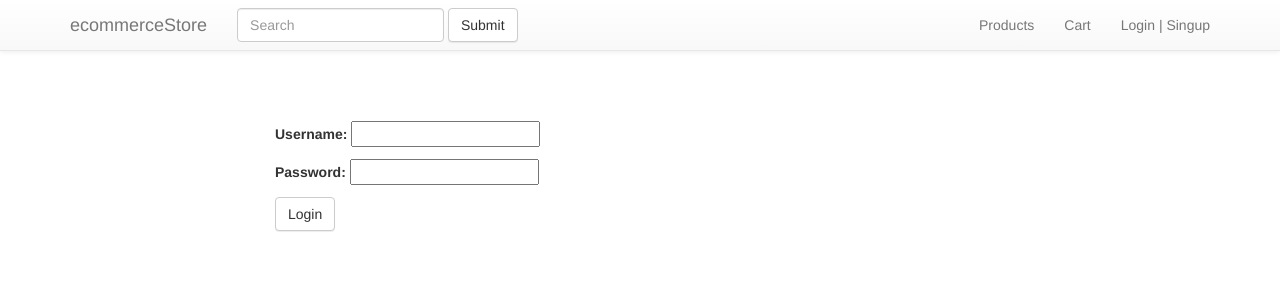
After one commit to rajababu3/ecommerceDjango, a Django app: page /users/login/ in a window 1280 px wide. The commit adds this page. Shown: the top 300 px of the page. Run offline with Django 3.2, Linux system fonts and the light colour scheme; some libraries are stand-ins or nearby versions.

Commit message:
Added Login form and form validation

```diff
--- a/ecommerceDjango/urls.py
+++ b/ecommerceDjango/urls.py
@@ -22,6 +22,8 @@ urlpatterns = [
     url(r'^admin/', admin.site.urls),
     url(r'', include('products.urls')),
     url(r'', include('carts.urls')),
+    url(r'', include('orders.urls')),
+    url(r'', include('users.urls')),
 ]
 if settings.DEBUG:
     urlpatterns += static(settings.MEDIA_URL, document_root=settings.MEDIA_ROOT)
--- a/orders/models.py
+++ b/orders/models.py
@@ -1,5 +1,5 @@
 from django.db import models
-
+from django.contrib.auth.models import User
 # Create your models here.
 from carts.models import Cart
 
@@ -12,8 +12,10 @@ STATUS_CHOICES = (
 class Order(models.Model):
     #add user
     # address **
+    user = models.ForeignKey(User, default=1, null=True, blank=True)
     order_id = models.CharField(max_length=120, default='ABC', unique=True)
     cart = models.ForeignKey(Cart)
+    cart_total = models.DecimalField(decimal_places=2, max_digits=100, default=850, null=True)
     status = models.CharField(max_length=120, choices=STATUS_CHOICES, default="Started")
     timestamp = models.DateTimeField(auto_now_add=True, auto_now=False)
     updated = models.DateTimeField(auto_now_add=False, auto_now=True)
--- /dev/null
+++ b/templates/forms.html
@@ -0,0 +1,12 @@
+{% extends "base.html" %}
+
+{% block content %}
+
+    <div class="col-sm-6 col-sm-offset-2" style="margin-top: 50px;">
+    <form method="POST" action="">{% csrf_token %}
+        {{ form.as_p }}
+        <input type="submit" value="Login" class="btn btn-default">
+    </form>
+    </div>
+
+{% endblock %}
--- a/templates/navbar.html
+++ b/templates/navbar.html
@@ -24,17 +24,9 @@
                     <span class="badge">{{ request.session.items_total }}</span></a></li>
                     {% if user.is_authenticated %}
                          <li><a href="{% url 'products' %}">Hey, {{ request.user.username }}</a></li>
-                     {% else %}
-                        <li class="dropdown">
-                            <a href="#" class="dropdown-toggle" data-toggle="dropdown" role="button" aria-haspopup="true" aria-expanded="false">Dropdown <span class="caret"></span></a>
-                            <ul class="dropdown-menu">
-                                <li><a href="#">Action</a></li>
-                                <li><a href="#">Another action</a></li>
-                                <li><a href="#">Something else here</a></li>
-                                <li role="separator" class="divider"></li>
-                                <li><a href="#">Separated link</a></li>
-                            </ul>
-                        </li>
+                        <li><a href="{% url 'auth_logout' %}">Logout</a></li>
+                    {% else %}
+                        <li><a href="{% url 'auth_login' %}">Login | Singup</a></li>
                     {% endif %}
             </ul>
         </div><!--/.nav-collapse -->
--- /dev/null
+++ b/users/forms.py
@@ -0,0 +1,31 @@
+from django import forms
+from django.contrib.auth.models import User
+
+class LoginForm(forms.Form):
+    username = forms.CharField()
+    password = forms.CharField(widget=forms.PasswordInput())
+
+    def clean_username(self):
+        username = self.cleaned_data.get("username")
+
+        try:
+            user = User.objects.get(username= username)
+        except User.DoesNotExist:
+            raise forms.ValidationError("Are you sure you are Registered? ")
+        return username
+
+    def clean_password(self):
+        username = self.cleaned_data.get("username")
+        password = self.cleaned_data.get("password")
+
+        try:
+            user = User.objects.get(username=username)
+        except:
+            user = None
+
+        if user is not None and not user.check_password(password):
+            raise forms.ValidationError("Invalid Password")
+        elif user is None:
+            pass
+        else:
+            return password
--- /dev/null
+++ b/users/urls.py
@@ -0,0 +1,7 @@
+from django.conf.urls import url
+
+from . import views
+urlpatterns = [
+    url(r'^users/logout/$', views.logout_view, name='auth_logout'),
+    url(r'^users/login/$', views.login_view, name='auth_login'),
+]
--- a/users/views.py
+++ b/users/views.py
@@ -1,3 +1,22 @@
-from django.shortcuts import render
+from django.shortcuts import render, HttpResponseRedirect
+from django.contrib.auth import login,logout,authenticate
+from .forms import LoginForm
+# Create your views here.
 
-# Create your views here.
+def logout_view(request):
+    logout(request)
+    return HttpResponseRedirect('/')
+
+def login_view(request):
+
+    form = LoginForm(request.POST or None)
+    if form.is_valid():
+        username = form.cleaned_data['username']
+        password = form.cleaned_data['password']
+        user = authenticate(username= username, password=password)
+        login(request, user)
+    context = {
+        "form": form
+    }
+
+    return render(request, "forms.html", context)
```
Also changed, not shown: orders/views.py (+11 -3 lines), db.sqlite3.
